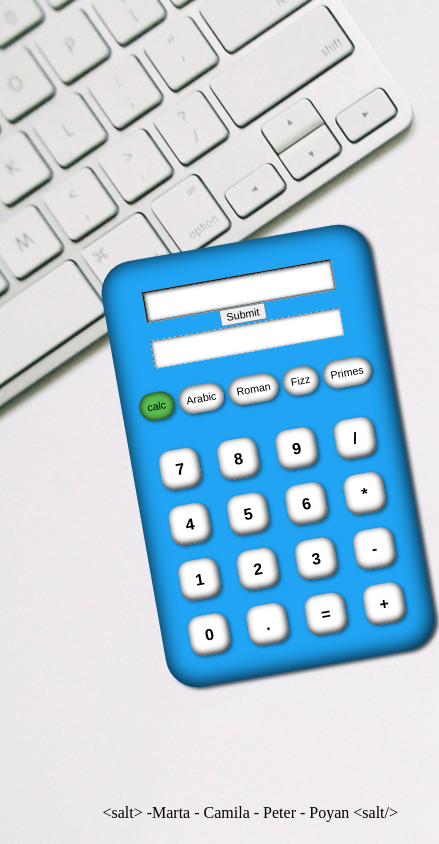
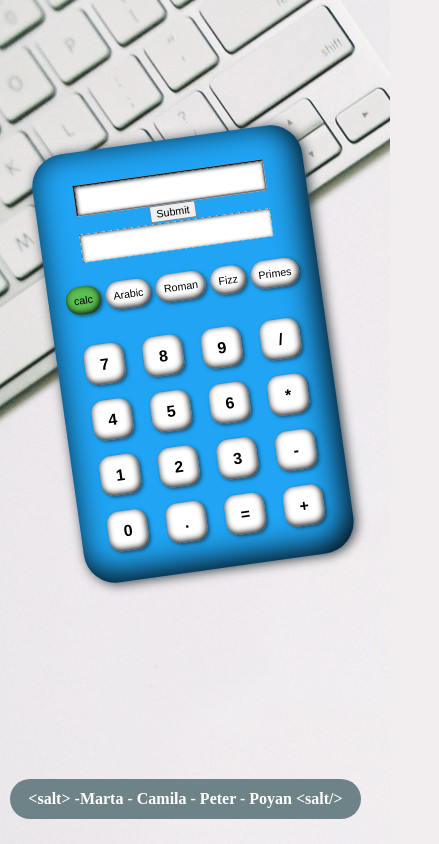
Before and after one commit to trusohamn/KatasCalculator, a website: page static/index.html in a window 390 px wide. Shown: the whole page, 439 px wide, since content can reach past the window. Drawn offline with Linux system fonts and the light colour scheme.

Commit message:
styling finished

```diff
--- a/static/client.js
+++ b/static/client.js
@@ -77,7 +77,7 @@ function updateOutput(json) {
     output.innerHTML = json.error;
     output.className = 'error';
   } else {
-    output.innerHTML = 'Result: ' + json.result;
+    output.innerHTML = json.result;
     output.className = '';
   }
 }
--- a/static/index.html
+++ b/static/index.html
@@ -3,6 +3,10 @@
 <head>
   <link rel='stylesheet' href='style.css' />
 </head>
+  <meta name="viewport" content="width=device-width,initial-scale=1">
+    <title>survivors calculator D3</title>
+</head>
+
 
 <body>
   <div class='calculatorBody'>
@@ -61,7 +65,7 @@
 
 
 
-<footer class=“footer”>
+<footer class='footer'>
   <a href=“https://www.study-at-salt.com/“>&lt;salt&gt; </a> <a
     href=“https://www.linkedin.com/in/marta-trusohamn/“>-Marta -</a> <a
     href=“https://www.linkedin.com/in/camillast/“>Camila -</a> <a
--- a/static/style.css
+++ b/static/style.css
@@ -1,7 +1,9 @@
 body {
   text-align: center;
-  background: #84C48A;
+  background: #f2eeef;
   background-image: url('background.jpg');
+  background-repeat: no-repeat;
+  background-size: auto;
   z-index: 0;
 }
 
@@ -20,13 +22,13 @@ body {
   width: 300px;
   height: 500px;
   position: absolute;
-  top: 22%;
+  top: 20%;
   left: 25%;
   transform: translate(-50%, -50%);
   padding: 20px;
   transform: rotate(-10deg) scale(0.8);
-  box-shadow: 4px 3px 5px #374147,
-    inset -1px -2px 25px;
+  box-shadow: 3px 2px 15px #374147,
+    inset -6px -8px 40px;
   z-index: 1;
 }
 
@@ -106,13 +108,13 @@ body {
 #changeFormAction>button {
   padding: 10px;
   box-shadow: 2px 2px 5px rgba(0, 0, 0, 0.5),
-    inset 0px 0px 8px;
+    inset -1px -2px 8px;
   border: transparent;
 }
 
 #changeFormAction>button:focus {
-    outline: 0;
-  }
+  outline: 0;
+}
 
 /* .cl>button {
     border-radius: 20px;
@@ -175,11 +177,20 @@ body {
 }
 
 footer {
+  margin-bottom: 25px;
+  margin-left: 2px;
   position: absolute;
+  color: white;
   bottom: 0;
-  width: 100%;
+  width: 30%;
+  left: 60%;
   height: 2.5rem;
-  text-align: right;
+  font-weight: bold;
+  border-radius: 40px;
+  background-color: #6E8387;
+  text-align: center;
+  vertical-align: middle;
+  line-height: 2.5rem;
 }
 
 a {
@@ -189,3 +200,31 @@ a {
 a:hover {
   cursor: pointer;
 }
+
+@media (max-width: 600px) {
+  .calculatorBody {
+    top: 10%;
+    left: 6%;
+    transform: translate(-50%, -50%);
+    transform: rotate(-8deg) scale(0.8);
+    box-shadow: 3px 2px 15px #374147,
+      inset -6px -8px 40px;
+    z-index: 1;
+  }
+
+  footer {
+    margin-bottom: 25px;
+    position: absolute;
+    color: white;
+    bottom: 0;
+    width: 90%;
+    height: 2.5rem;
+    font-weight: bold;
+    border-radius: 40px;
+    background-color: #6E8387;
+    text-align: center;
+    vertical-align: middle;
+    line-height: 2.5rem;
+    left: auto;
+  }
+}
```
